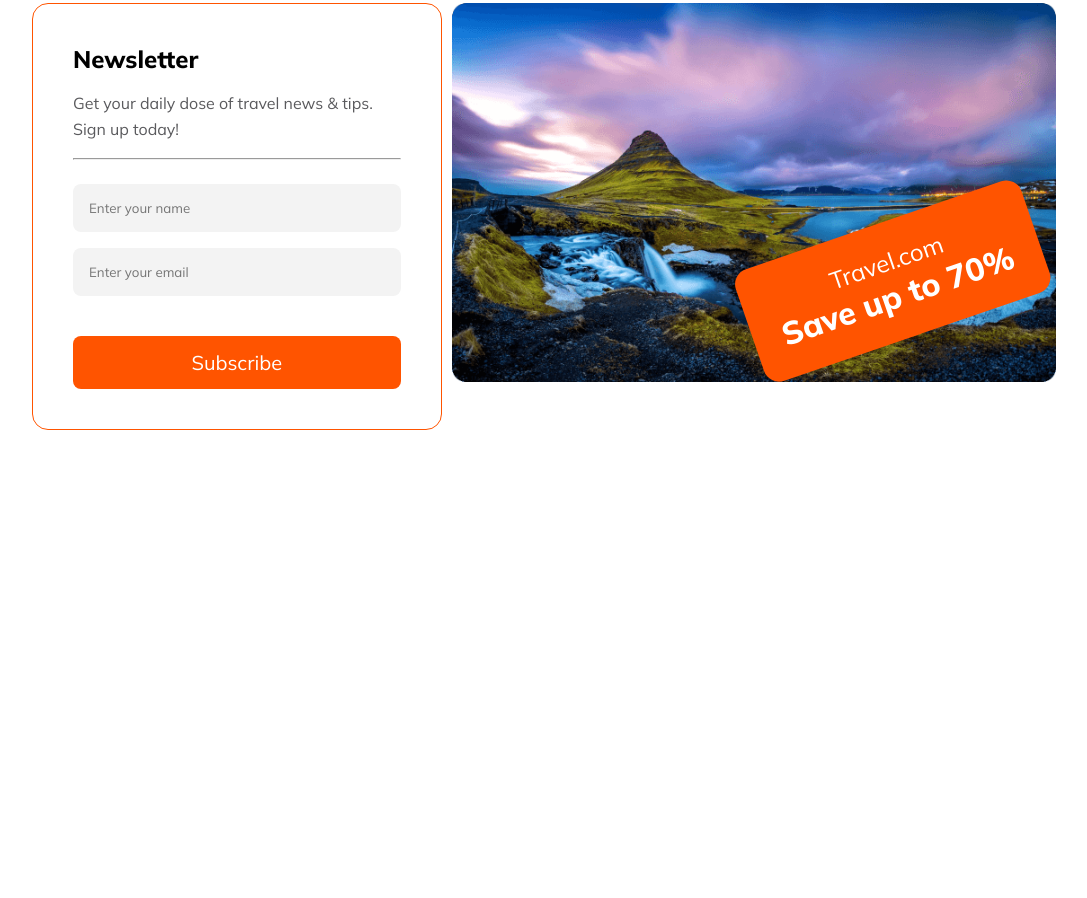
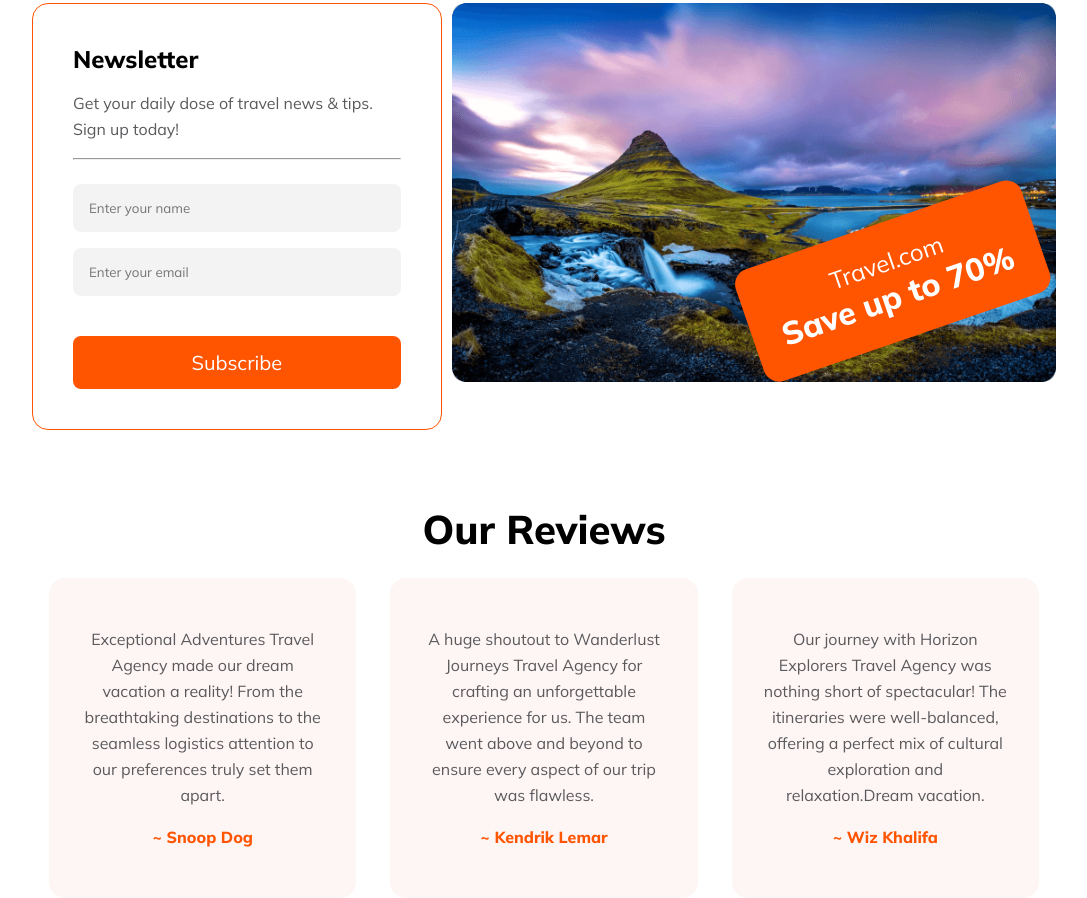
Before and after one commit to ay0-0n/b9-a2, a plain HTML site: page index.html in a window 1280 px wide. Shown: the part 4008-4906 px from the top of the page, without its empty margins (96-1183 px from the left). Before the commit the page ends 4512 px from the top, so only its background shows below. Drawn offline with Linux system fonts and the light colour scheme.

Commit message:
adding my own section

```diff
--- a/index.html
+++ b/index.html
@@ -670,7 +670,23 @@
         </section>
 
         <!--My Own Section-->
-
+        <section class="review-sec">
+          <h1>Our Reviews</h1>
+          <div class="reviews">
+            <div>
+              <p>Exceptional Adventures Travel Agency made our dream vacation a reality! From the breathtaking destinations to the seamless logistics attention to our preferences truly set them apart.</p>
+              <h4>~ Snoop Dog</h4>
+            </div>
+            <div>
+              <p>A huge shoutout to Wanderlust Journeys Travel Agency for crafting an unforgettable experience for us. The team went above and beyond to ensure every aspect of our trip was flawless.</p>
+              <h4>~ Kendrik Lemar</h4>
+            </div>
+            <div>
+              <p>Our journey with Horizon Explorers Travel Agency was nothing short of spectacular! The itineraries were well-balanced, offering a perfect mix of cultural exploration and relaxation.Dream vacation.</p>
+              <h4>~ Wiz Khalifa</h4>
+            </div>
+          </div>
+        </section>
     </main>
 
     <footer>
--- a/styles/style.css
+++ b/styles/style.css
@@ -393,8 +393,40 @@ video{
 }
 
 /*My own Section */
+.review-sec{
+    text-align: center;
+}
 
+.review-sec h1{
+    font-size: 2.5rem;
+    font-weight: 800;
+    margin-bottom: 1.5rem;
+}
+.reviews{
+    display: flex;
+    justify-content: space-around;
+}
+.reviews div{
+    width: 30%;
+    border-radius: 16px;
+    padding: 2rem;
+    background: rgba(233, 68, 68, 0.05);
+}
+.reviews div p{
+    margin: 1rem 0;
+    color: #5A5A5D;
+    font-size: 1rem;
+    font-weight: 400;
+    line-height: 1.625rem
+}
 
+.reviews div h4{
+    margin: 1rem 0;
+    color: var(--primary-color);
+    font-size: 1rem;
+    font-weight: 800;
+    line-height: 1.625rem
+}
 
 
 /* Mobile Responsive */
@@ -526,4 +558,11 @@ video{
     }
 
     /*My own Section */
+    .reviews{
+        flex-direction: column;
+        gap: 1rem;
+    }
+    .reviews div{
+        width: 100%;
+    }
 }
```
